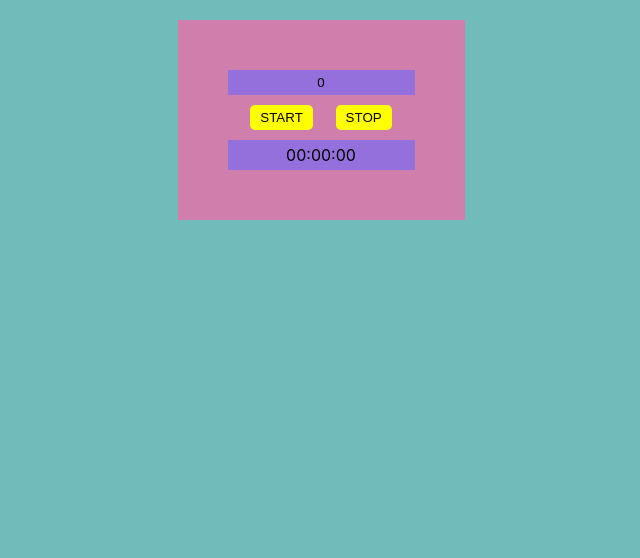
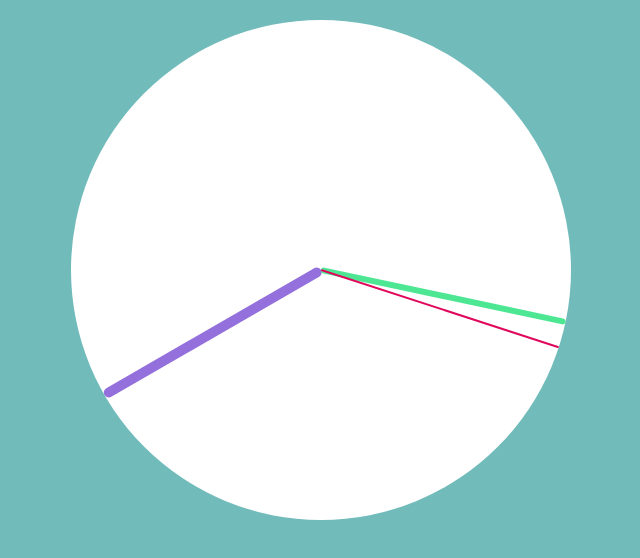
Before and after one commit to MikeWelltoday/kbzdKakProsto, a React (Create React App) app: page / in a window 1280 px wide. Shown: the top 558 px of the page, without its empty margins (319-959 px from the left). Built offline with nearby package versions, Linux system fonts and the light colour scheme.

Commit message:
=> saved

```diff
--- a/src/App.tsx
+++ b/src/App.tsx
@@ -7,6 +7,7 @@ import {AccordionControlled} from './components/accordion/AccordionControlled'
 import {RatingControlled} from './components/rating/RaitingControlled'
 import {RatingUncontrolled} from './components/rating/RatingUncontrolled'
 import {Timer} from './components/timer/Timer'
+import {Clock} from './components/clock/Clock'
 
 //=================================================================================================================================================
 
@@ -21,7 +22,8 @@ function App() {
 
     return (
         <div className="App">
-            <Timer/>
+            <Clock format={false}/>
+            {/*<Timer/>*/}
             {/*<OnOffDimychControlled onClick={setOnOff} onOff={onOff}/>*/}
             {/*<OnOffDimychUncontrolled/>*/}
             {/*<AccordionControlled*/}
--- /dev/null
+++ b/src/components/clock/Clock.module.scss
@@ -0,0 +1,44 @@
+.clock {
+  background: rgb(113, 187, 187);
+}
+
+.digital {
+
+}
+
+.analog {
+  background-color: white;
+  width: 500px;
+  height: 500px;
+  border-radius: 50%;
+  position: relative;
+
+  span {
+    display: block;
+    width: 250px;
+
+    position: absolute;
+    left: 50%;
+    top: 50%;
+    transform-origin: 0 50%;
+  }
+
+  .hoursArrow {
+    height: 10px;
+    background-color: mediumpurple;
+    border-radius: 10px;
+  }
+
+  .minutesArrow {
+    height: 6px;
+    background-color: #4de794;
+    border-radius: 10px;
+  }
+
+  .secondsArrow {
+    height: 2px;
+    background-color: #e0085b;
+    border-radius: 10px;
+  }
+
+}
--- /dev/null
+++ b/src/components/clock/Clock.tsx
@@ -0,0 +1,88 @@
+import {FC, useEffect, useState} from 'react'
+import s from './Clock.module.scss'
+
+//========================================================================================
+// 🎲 .T.Y.P.E.S.
+
+export type ClockPropsType = {
+    format: boolean
+}
+
+//========================================================================================
+// 🧁 .C.O.P.O.N.E.N.T.
+
+export const Clock: FC<ClockPropsType> = (props) => {
+
+    const [date, setDate] = useState(new Date())
+
+    useEffect(() => {
+
+        const intervalId = setInterval(() => {
+            setDate(new Date())
+        }, 1000)
+
+        // даже когда мы размантируем компоненту =>
+        // интервал продолжит считать
+
+        // => нужно остановить интервал
+        // оставим функцию, которая будеит вызвана
+        // когда компонента умрет или будет перерисована
+
+        return () => {
+            // остановим интерва
+            clearInterval(intervalId)
+        }
+
+    }, [])
+
+    function clockFormatter(time: number) {
+        return time.toString().padStart(2, '0')
+    }
+
+
+    const hours = clockFormatter(date.getHours())
+    const minutes = clockFormatter(date.getMinutes())
+    const seconds = clockFormatter(date.getSeconds())
+
+    // const [hoursMath, setHoursMath] = useState(0)
+    // const [minutesMath, setMinutesMath] = useState(0)
+    // const [secondsMath, setSecondsMath] = useState(0)
+    //
+    //
+    // useEffect(() => {
+    //     setHoursMath(-90 + date.getHours() * 15)
+    //     setMinutesMath(-90 + date.getMinutes() * 6)
+    //     setSecondsMath(-90 + date.getSeconds() * 6)
+    // }, [date])
+
+    return (
+        <div className={s.clock}>
+
+            {props.format ?
+                <div className={s.digital}>
+                    <span>{hours}</span>
+                    :
+                    <span>{minutes}</span>
+                    :
+                    <span>{seconds}</span>
+                </div>
+                :
+                <div className={s.analog}>
+                    <span
+                        className={s.hoursArrow}
+                        style={{transform: `translateY(-50%) rotate(${-90 + date.getHours() * 15}deg)`}}
+                    ></span>
+                    <span
+                        className={s.minutesArrow}
+                        style={{transform: `translateY(-50%) rotate(${-90 + date.getMinutes() * 6}deg)`}}
+                    ></span>
+                    <span
+                        className={s.secondsArrow}
+                        style={{transform: `translateY(-50%) rotate(${-90 + date.getSeconds() * 6}deg)`}}
+                    ></span>
+                </div>
+            }
+
+        </div>
+    )
+}
```
Also changed, not shown: 1 other file (tests, documents, lock files or other folders).
